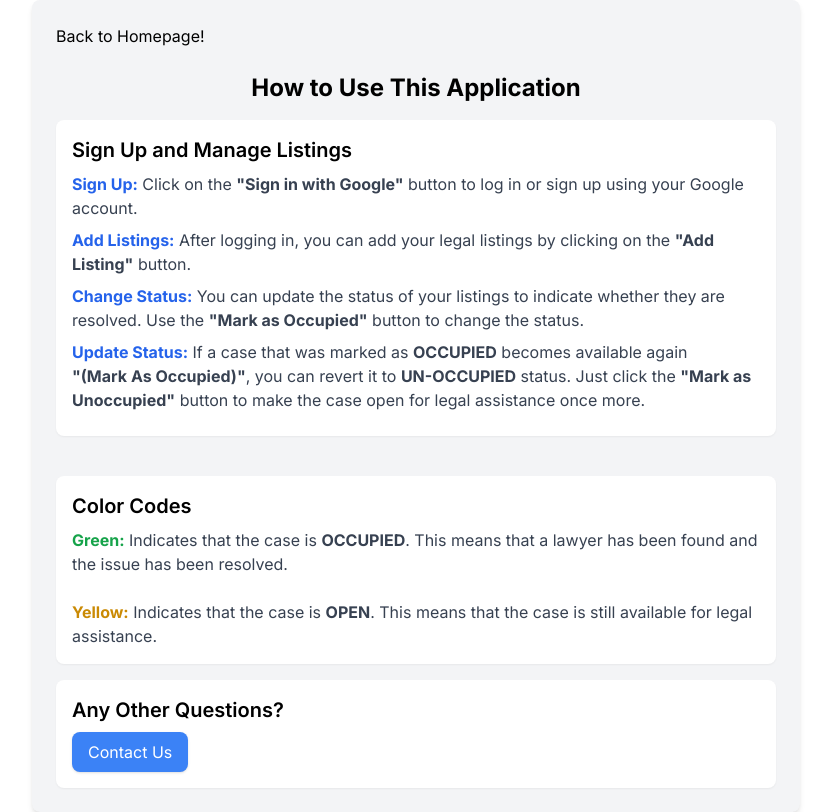
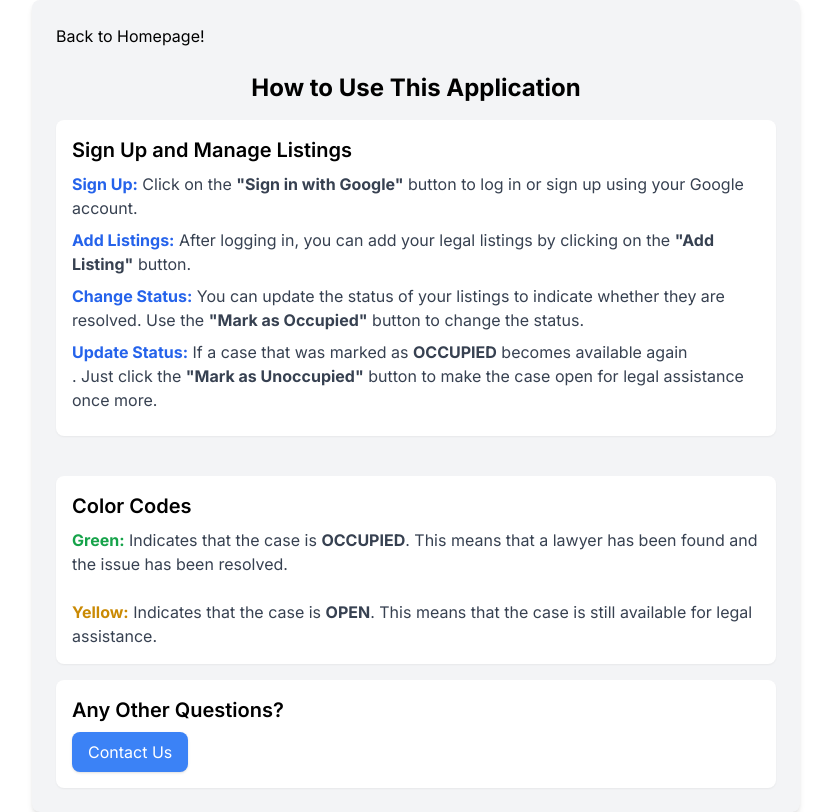
Before and after one commit to veloxalx/lawtest, a Next.js app: page /how in a window 1280 px wide. Shown: the whole page, without its empty margins (224-1055 px from the left). Built offline with nearby package versions, Linux system fonts and the light colour scheme.

Commit message:
qwtqwtqw

```diff
--- a/app/how/page.js
+++ b/app/how/page.js
@@ -26,7 +26,7 @@ const HowToSection = () => {
             <span className="font-bold text-blue-600">Change Status:</span> You can update the status of your listings to indicate whether they are resolved. Use the <span className="font-bold">&quot;Mark as Occupied&quot;</span> button to change the status.
           </p>
           <p className="text-gray-700 mb-2">
-            <span className="font-bold text-blue-600">Update Status:</span> If a case that was marked as <strong>OCCUPIED</strong> becomes available again <br/><strong>"(Mark As Occupied)"</strong>, you can revert it to <strong>UN-OCCUPIED</strong> status. Just click the <span className="font-bold">&quot;Mark as Unoccupied&quot;</span> button to make the case open for legal assistance once more.
+            <span className="font-bold text-blue-600">Update Status:</span> If a case that was marked as <strong>OCCUPIED</strong> becomes available again <br/>. Just click the <span className="font-bold">&quot;Mark as Unoccupied&quot;</span> button to make the case open for legal assistance once more.
           </p>
         </div>
 
--- a/package.json
+++ b/package.json
@@ -10,9 +10,13 @@
   },
   "dependencies": {
     "firebase": "^10.12.5",
+    "i18next": "^23.12.7",
+    "i18next-browser-languagedetector": "^8.0.0",
+    "i18next-http-backend": "^2.5.2",
     "next": "14.2.5",
     "react": "^18",
-    "react-dom": "^18"
+    "react-dom": "^18",
+    "react-i18next": "^15.0.1"
   },
   "devDependencies": {
     "eslint": "^8",
```
Also changed, not shown: 1 other file (tests, documents, lock files or other folders).
